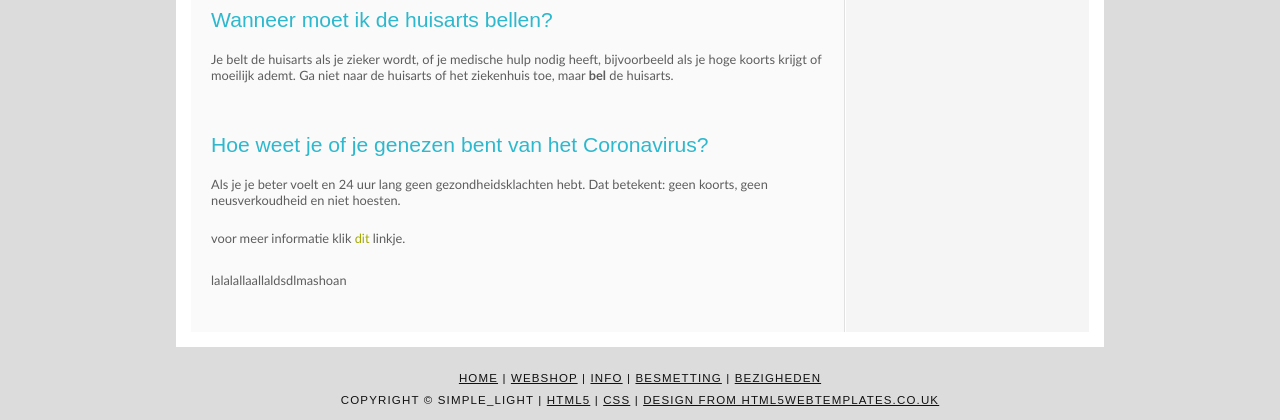
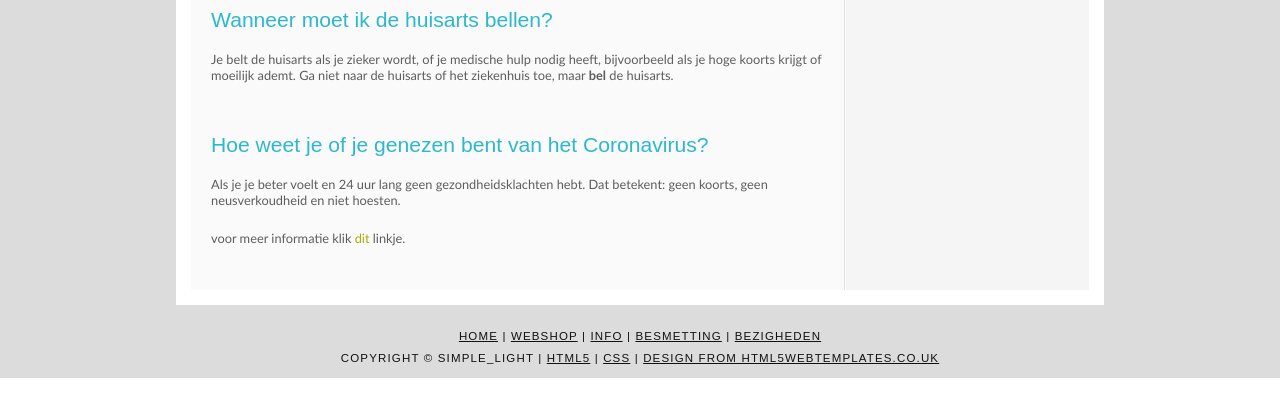
Before and after one commit to Corona-Website-Gijs-Job-Cas-Youri/Corona-Website, a PHP site: page /info.php in a window 1280 px wide. Shown: the part 1283-1703 px from the top of the page. After the commit the page ends 1661 px from the top, so only its background shows below. Run offline with PHP 8.4, Linux system fonts and the light colour scheme.

Commit message:
test is weg

```diff
--- a/Frontend/info.php
+++ b/Frontend/info.php
@@ -158,7 +158,6 @@
                 <p>
                     voor meer informatie klik <a href="https://www.rivm.nl/coronavirus-covid-19/vragen-antwoorden#eigengezondheid">dit</a> linkje.
                     </p>
-                    <p>lalalallaallaldsdlmashoan</p>
             </div>
         </div>
         <div id="footer">
```
